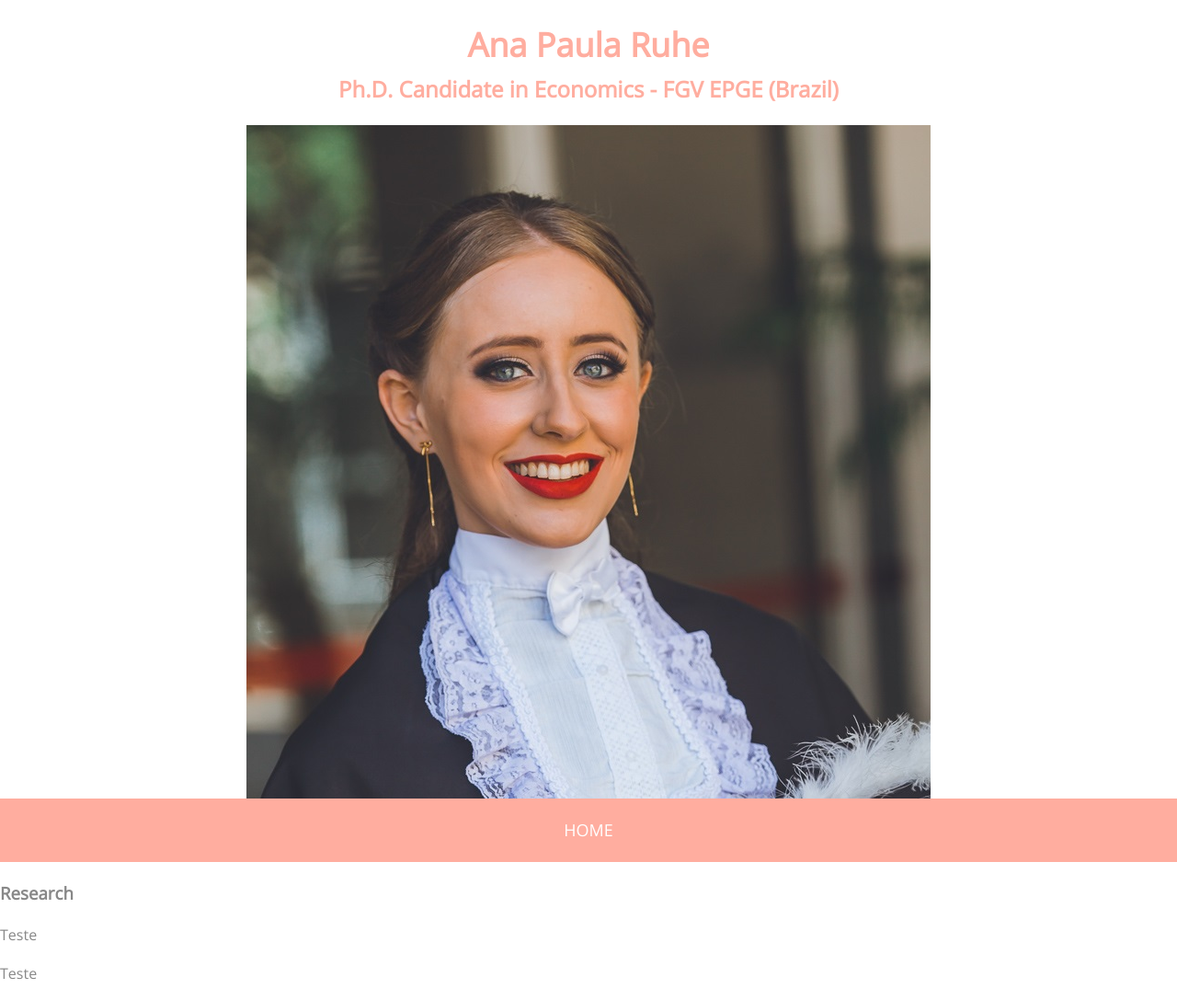
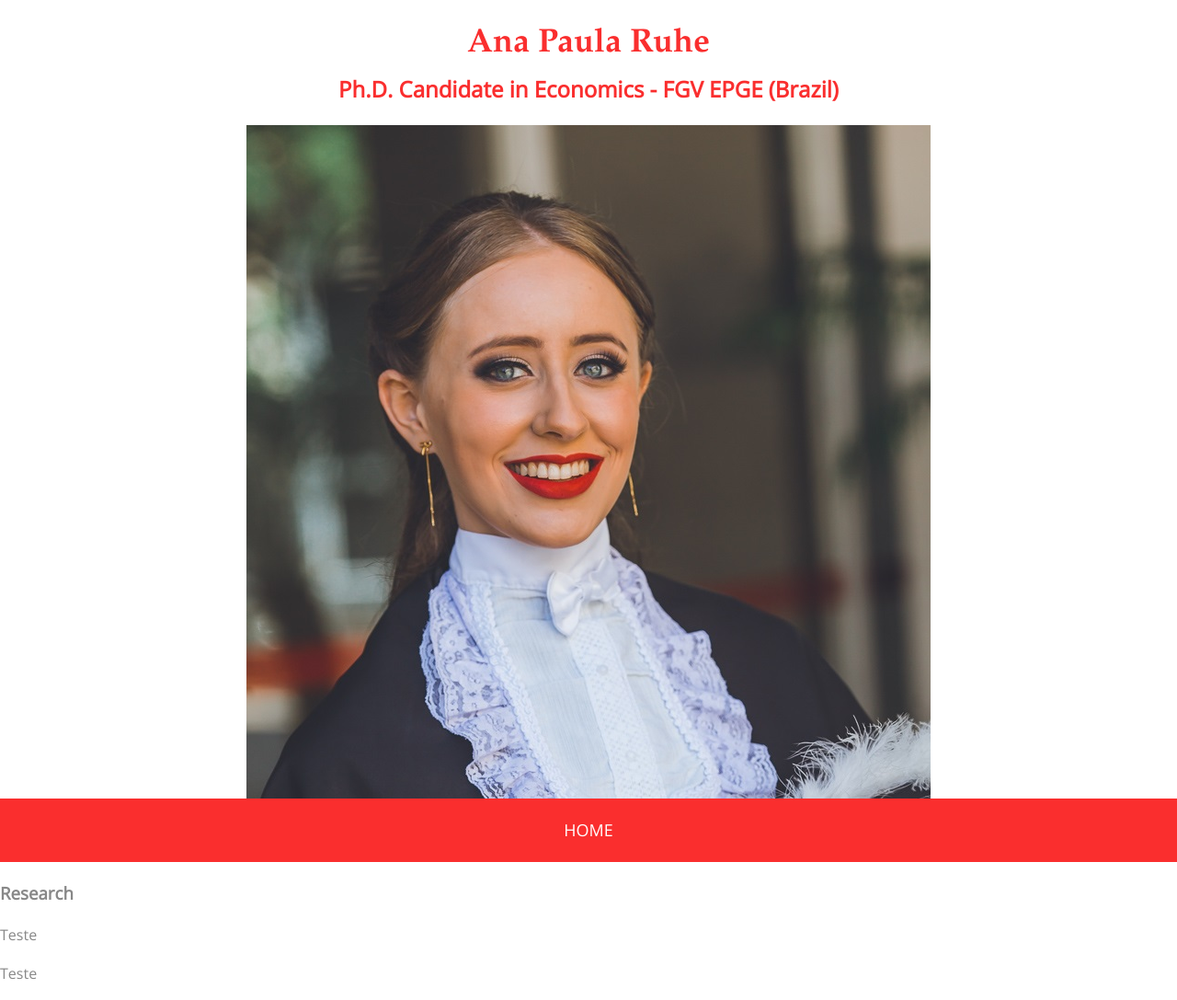
Before and after one commit to anapaularuhe/anapaularuhe.github.io, a plain HTML site: page index.html in a window 1280 px wide. Shown: the whole page at 92% size. Drawn offline with nearby package versions, Linux system fonts and the light colour scheme.

Commit message:
Update index.html

```diff
--- a/index.html
+++ b/index.html
@@ -15,11 +15,12 @@
 			padding: 0;
 		}
 		h1, h2 {
-			color: #ffad9f;
+			color: #fa2e2e;
 			font-weight: 600;
 			margin: 0;
 		}
 		h1 {
+			font-family: Garamond, serif;
 			font-size: 36px;
 			margin-top: 20px;
 			text-align: center;
@@ -37,7 +38,7 @@
 			width: auto;
 		}
 		nav {
-			background-color: #ffad9f;
+			background-color: #fa2e2e;
 			padding: 20px 0;
 			text-align: center;
 		}
```
